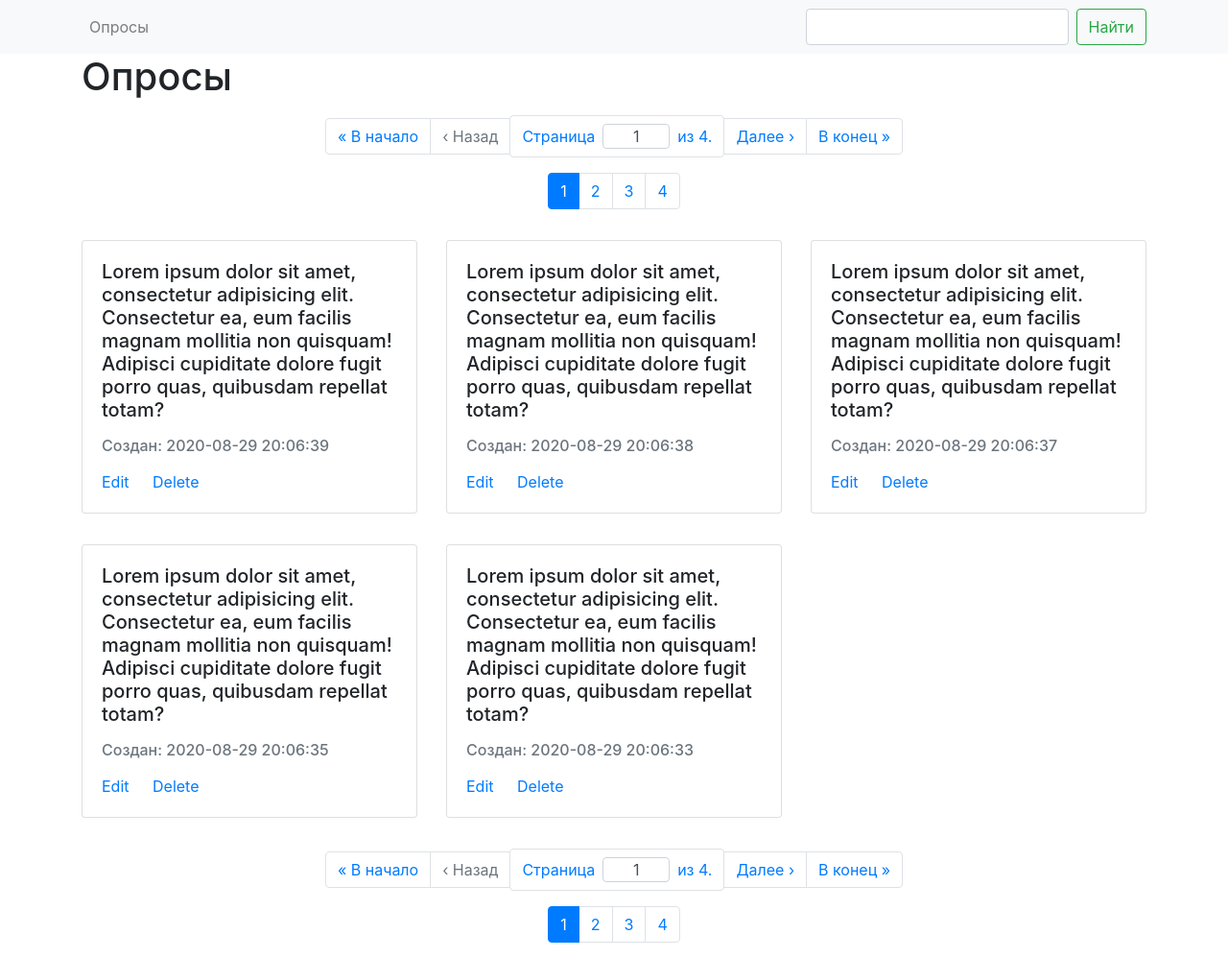
After one commit to ML500/pt_56_exam_7, a Django app: page / in a window 1280 px wide. The commit adds this page. Shown: the whole page at 96% size. Run offline with Django 3.2, Linux system fonts and the light colour scheme; data comes from the database, SQL or seed files in the repository; some libraries are stand-ins or nearby versions.

```diff
--- a/source/main/urls.py
+++ b/source/main/urls.py
@@ -16,6 +16,10 @@ Including another URLconf
 from django.contrib import admin
 from django.urls import path
 
+from webapp.views import IndexView
+
+
 urlpatterns = [
     path('admin/', admin.site.urls),
+    path('', IndexView.as_view(), name='index')
 ]
--- a/source/webapp/static/css/style.css
+++ b/source/webapp/static/css/style.css
@@ -0,0 +1,8 @@
+h1 a,
+h2 a,
+h3 a,
+h4 a,
+h5 a,
+h6 a {
+    color: inherit;
+}
--- a/source/webapp/templates/base.html
+++ b/source/webapp/templates/base.html
@@ -7,7 +7,7 @@
     <meta name="viewport"
           content="width=device-width, user-scalable=no, initial-scale=1.0, maximum-scale=1.0, minimum-scale=1.0">
     <meta http-equiv="X-UA-Compatible" content="ie=edge">
-    <title>{% block title %}Polls{% endblock %}</title>
+    <title>{% block title %}Опросы{% endblock %}</title>
 
     {% include 'partial/base/links.html' %}
     {% block links %}{% endblock %}
@@ -23,14 +23,14 @@
 
             <div class="collapse navbar-collapse" id="navbarSupportedContent">
                 <ul class="navbar-nav mr-auto">
-                    <li class="nav-item"><a class="nav-link" href="#">Home</a></li>
+                    <li class="nav-item"><a class="nav-link" href="{% url "index" %}">Опросы</a></li>
                     {% block menu %}{% endblock %}
                 </ul>
                 {% block search %}
                     {% if search_form %}
                         <form class="form-inline my-2 my-lg-0" action="#" method="GET">
                             {{ search_form.search|add_class:"form-control mr-sm-2" }}
-                            <button class="btn btn-outline-success my-2 my-sm-0" type="submit">Search</button>
+                            <button class="btn btn-outline-success my-2 my-sm-0" type="submit">Найти</button>
                         </form>
                     {% endif %}
                 {% endblock %}
--- /dev/null
+++ b/source/webapp/templates/polls/index.html
@@ -0,0 +1,25 @@
+{% extends 'base.html' %}
+
+{% block content %}
+    <h1>Опросы</h1>
+    {% if is_paginated %}
+        {% include 'partial/pagination.html' %}
+    {% endif %}
+    <div class="row">
+        {% for poll in polls %}
+            <div class="col col-12 col-md-6 col-xl-4">
+                <div class="card my-3">
+                    <div class="card-body">
+                        <h3 class="card-title h5"><a href="#">{{ poll.text }}</a></h3>
+                        <h6 class="card-subtitle my-3 text-muted">Создан: {{ poll.created_at|date:"Y-m-d H:i:s" }}</h6>
+                        <a href="#" class="card-link">Edit</a>
+                        <a href="#" class="card-link">Delete</a>
+                    </div>
+                </div>
+            </div>
+        {% endfor %}
+    </div>
+    {% if is_paginated %}
+        {% include 'partial/pagination.html' %}
+    {% endif %}
+{% endblock %}
--- a/source/webapp/views.py
+++ /dev/null
@@ -1,3 +0,0 @@
-from django.shortcuts import render
-
-# Create your views here.
--- /dev/null
+++ b/source/webapp/views/__init__.py
@@ -0,0 +1 @@
+from .poll_views import *
--- /dev/null
+++ b/source/webapp/views/poll_views.py
@@ -0,0 +1,10 @@
+from django.views.generic import ListView
+
+from webapp.models import Poll
+
+
+class IndexView(ListView):
+    model = Poll
+    template_name = 'polls/index.html'
+    paginate_by = 5
+    context_object_name = 'polls'
```
